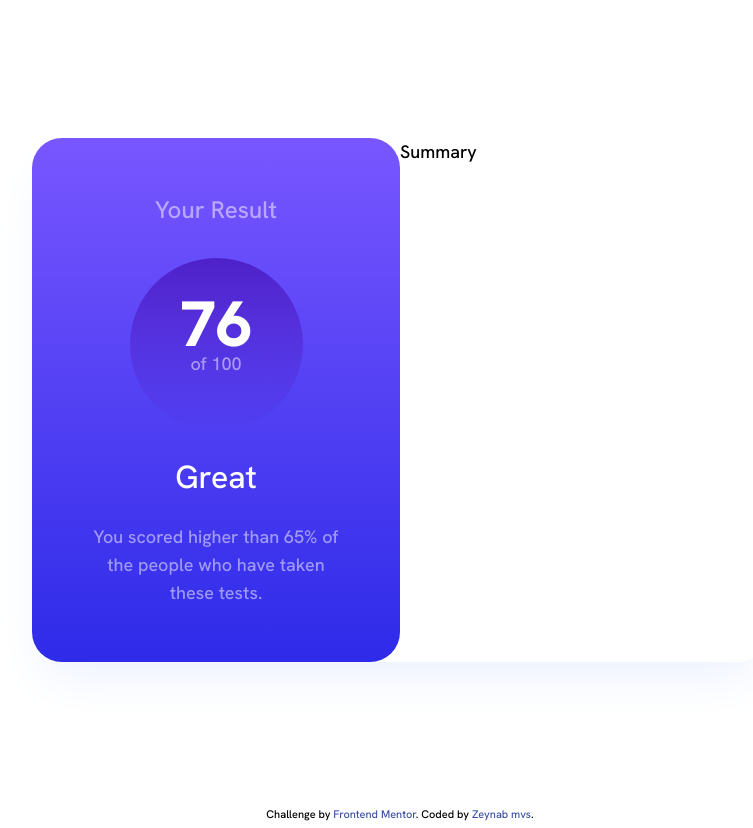
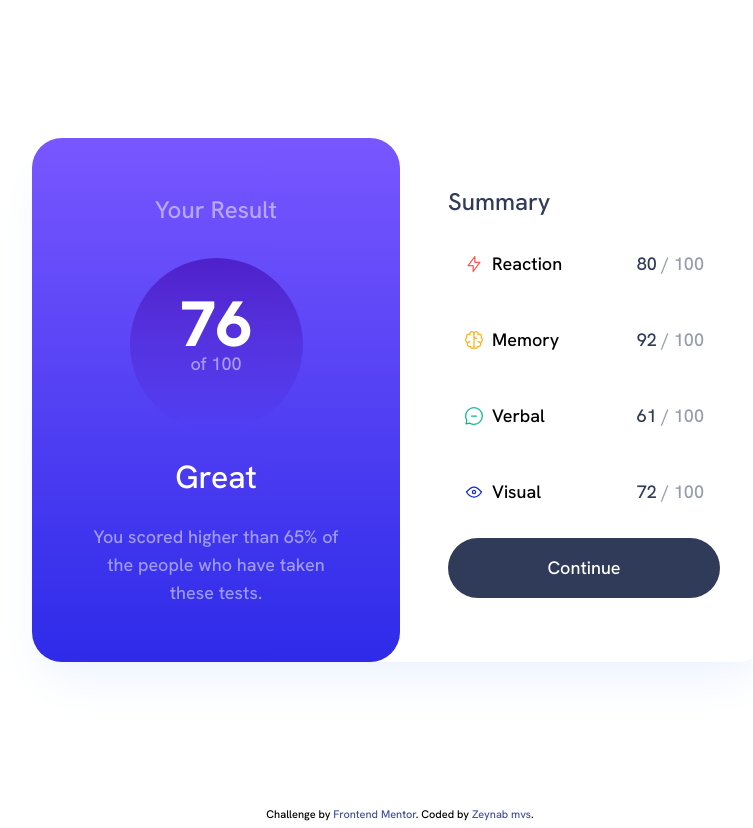
Before and after one commit to zeynabmvs/fem-result-summary-component, a React (Vite) app: page / in a window 1280 px wide. Shown: the whole page, without its empty margins (240-993 px from the left). Built offline with nearby package versions, Linux system fonts and the light colour scheme.

Commit message:
summary box done

```diff
--- /dev/null
+++ b/src/components/SummaryItem.tsx
@@ -0,0 +1,19 @@
+import { SummaryItemProps } from "src/data";
+
+const SummaryItem: React.FC<SummaryItemProps> = ({ item }) => {
+  return (
+    <div
+      className={`w-full flex justify-between items-center bg-primary-${item.variant} rounded-xl bg-opacity-5 p-4`}
+    >
+      <div className="flex gap-2">
+        <img src={item.icon} alt="Icon" />
+        <h4 className={`text-primary-${item.variant}`}>{item.category}</h4>
+      </div>
+      <span className="text-n-gray-blue">{item.score}
+        <span className="opacity-50"> / 100</span>
+      </span>
+    </div>
+  );
+};
+
+export default SummaryItem;
--- a/src/components/SummaryResult.tsx
+++ b/src/components/SummaryResult.tsx
@@ -1,5 +1,5 @@
 import { summary, SummaryItemProps } from "src/data.ts";
-// import SummaryItem from "components/SummaryItem"
+import SummaryItem from "components/SummaryItem"
 
 const SummaryResult = () => {
     return (
@@ -21,9 +21,16 @@ const SummaryResult = () => {
 
       <div
         id="summary"
-        className="rounded-tr-[30px] rounded-br-[30px] flex flex-col justify-start"
+        className="rounded-tr-[30px] rounded-br-[30px] flex flex-col justify-start gap-4 p-12"
       >
-        <h2>Summary</h2>
+        <h2 className="text-2xl	text-n-gray-blue">Summary</h2>
+        <div className="flex flex-col gap-4">
+        {summary.map((item:SummaryItemProps, index: number) => (
+          <SummaryItem key={index} item={item}></SummaryItem>
+        ))}
+        </div>
+
+        <button className="bg-n-gray-blue rounded-full text-white p-4">Continue</button>
 
       </div>
     </div>
--- a/src/data.ts
+++ b/src/data.ts
@@ -3,27 +3,32 @@ export interface SummaryItemProps {
   category: string;
   score: number;
   icon: string;
+  variant: string
 }
 
 export const summary: SummaryItemProps[] = [
   {
     category: "Reaction",
     score: 80,
-    icon: "assets/images/icon-reaction.svg",
+    icon: "src/assets/images/icon-reaction.svg",
+    variant: "red"
   },
   {
     category: "Memory",
     score: 92,
-    icon: "assets/images/icon-memory.svg",
+    icon: "src/assets/images/icon-memory.svg",
+    variant: "yellow"
   },
   {
     category: "Verbal",
     score: 61,
-    icon: "assets/images/icon-verbal.svg",
+    icon: "src/assets/images/icon-verbal.svg",
+    variant: "green"
   },
   {
     category: "Visual",
     score: 72,
-    icon: "assets/images/icon-visual.svg",
+    icon: "src/assets/images/icon-visual.svg",
+    variant: "blue"
   },
 ];
```
